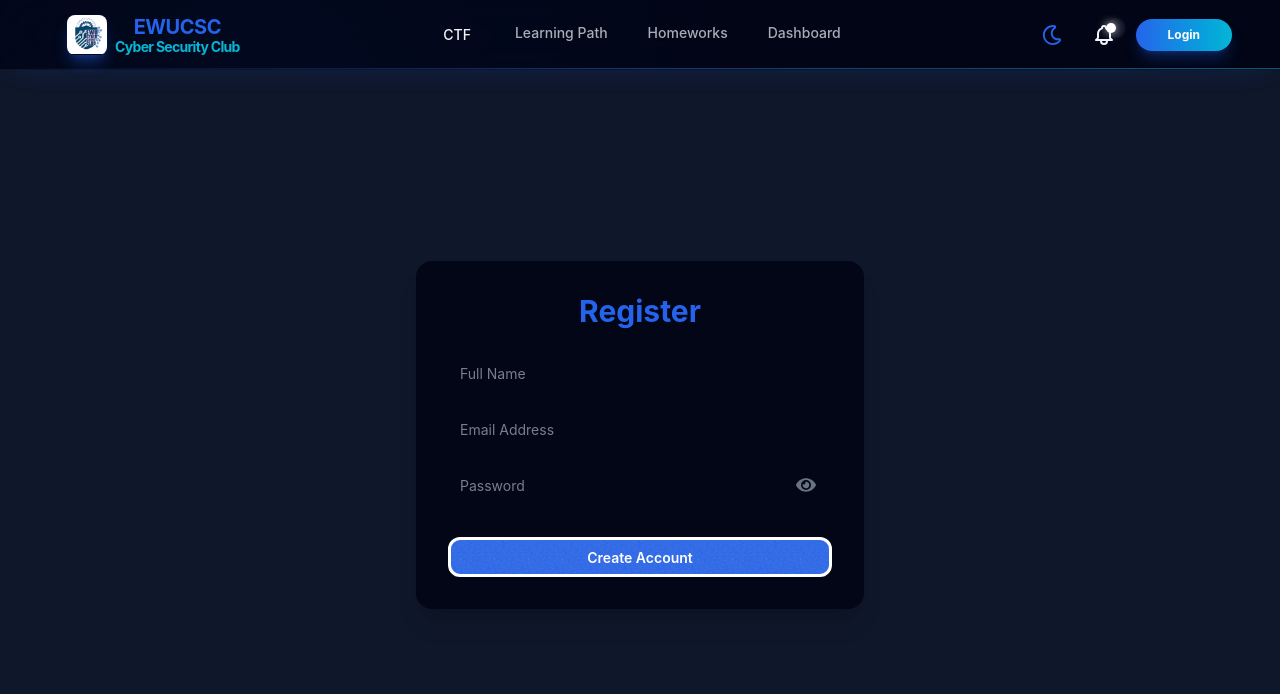
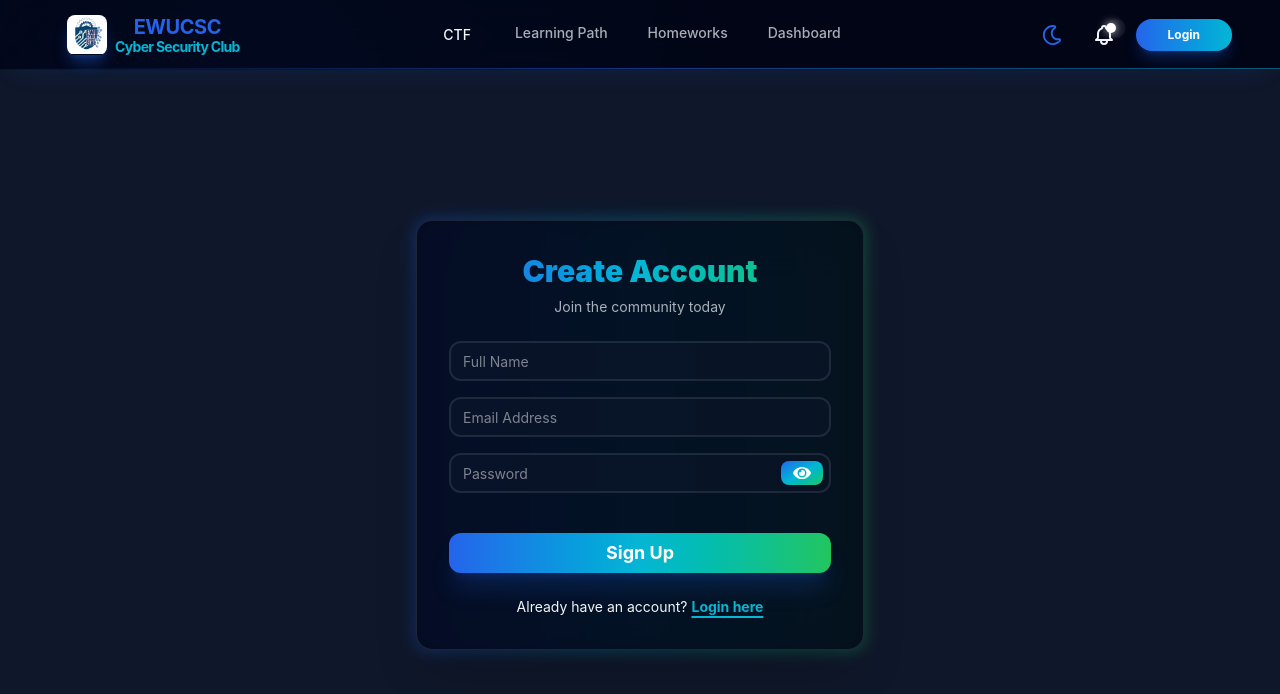
Before and after one commit to Taoshif1/ewucsc-portal-client, a React (Vite) app: page /register in a window 1280 px wide. Shown: the top 694 px of the page. Built offline with nearby package versions, Linux system fonts and the light colour scheme; no server answers.

Commit message:
Register & Login fixed & UI Updated

```diff
--- a/package.json
+++ b/package.json
@@ -16,6 +16,7 @@
     "react": "^19.2.0",
     "react-dom": "^19.2.0",
     "react-hook-form": "^7.71.2",
+    "react-hot-toast": "^2.6.0",
     "react-icons": "^5.6.0",
     "react-router": "^7.13.1",
     "tailwindcss": "^4.2.1"
--- a/src/components/Navbar.jsx
+++ b/src/components/Navbar.jsx
@@ -1,7 +1,7 @@
 // src/components/Navbar.jsx
 import React from "react";
 import Logo from "./Logo";
-import { NavLink } from "react-router";
+import { Link, NavLink } from "react-router";
 import ThemeToggle from "./ThemeToggle";
 
 const Navbar = () => {
@@ -139,9 +139,9 @@ const Navbar = () => {
         </button>
 
         {/* Login Button */}
-        <button className="btn btn-sm px-8 rounded-full text-white font-bold border-none bg-gradient-to-r from-primary to-secondary hover:from-secondary hover:to-primary hover:scale-105 active:scale-95 transition-all duration-500 ease-in-out shadow-lg shadow-primary/30 cursor-pointer">
+        <Link to="/login" className="btn btn-sm px-8 rounded-full text-white font-bold border-none bg-gradient-to-r from-primary to-secondary hover:from-secondary hover:to-primary hover:scale-105 active:scale-95 transition-all duration-500 ease-in-out shadow-lg shadow-primary/30 cursor-pointer">
           Login
-        </button>
+        </Link>
       </div>
     </div>
   );
--- a/src/main.jsx
+++ b/src/main.jsx
@@ -3,10 +3,13 @@ import "./index.css";
 import { RouterProvider } from "react-router";
 import { router } from "./router/router";
 import { AuthProvider } from "./context/AuthProvider";
-
+import { Toaster } from "react-hot-toast";
 
 createRoot(document.getElementById("root")).render(
   <AuthProvider>
-    <RouterProvider router={router} />
-  </AuthProvider>
+    <>
+      <RouterProvider router={router} />
+      <Toaster position="top-right" reverseOrder={false} />
+    </>
+  </AuthProvider>,
 );
--- a/src/pages/Login.jsx
+++ b/src/pages/Login.jsx
@@ -1,11 +1,121 @@
-import React from 'react';
+import { useState } from "react";
+import { useForm } from "react-hook-form";
+import { useAuth } from "../hooks/useAuth";
+import { api } from "../services/api";
+import Navbar from "../components/Navbar";
+import { Link } from "react-router";
+import { FaEye, FaEyeSlash } from "react-icons/fa";
+import toast from "react-hot-toast";
 
 const Login = () => {
-    return (
-        <div>
-            <h1 className="text-3xl font-bold">Login</h1>
+  const { loginUser } = useAuth();
+  const { register, handleSubmit } = useForm();
+
+  const [showPassword, setShowPassword] = useState(false);
+
+  const onSubmit = async (data) => {
+    const loadingToast = toast.loading("Logging in...");
+
+    try {
+      const result = await loginUser(data.email, data.password);
+
+      const firebaseToken = await result.user.getIdToken();
+
+      const res = await api.post(
+        "/login",
+        {},
+        {
+          headers: {
+            Authorization: `Bearer ${firebaseToken}`,
+          },
+        },
+      );
+
+      localStorage.setItem("access-token", res.data.token);
+      toast.success("Login successful!", { id: loadingToast });
+
+      console.log("Login success");
+    } catch (error) {
+      toast.error("Invalid email or password", { id: loadingToast });
+      console.error("Login error:", error.response?.data || error);
+    }
+  };
+
+  return (
+    <div className="min-h-screen flex flex-col">
+      <Navbar />
+
+      <div className="flex-grow flex items-center justify-center bg-base-200 p-4">
+        {/* THE UPGRADED BOX: Multi-color gradient wrapper */}
+        <div className="relative group w-full max-w-md">
+          {/* Animated Glow Background */}
+          <div className="absolute -inset-0.5 bg-gradient-to-r from-primary via-secondary to-accent rounded-[var(--radius-box)] blur opacity-30 group-hover:opacity-60 transition duration-1000"></div>
+
+          {/* Main Card */}
+          <div className="relative card w-full bg-base-100/80 backdrop-blur-xl border border-white/10 shadow-2xl p-8">
+            <h1 className="text-3xl font-black mb-2 text-center bg-gradient-to-r from-primary via-secondary to-accent bg-clip-text text-transparent">
+              Welcome Back
+            </h1>
+
+            <p className="text-center text-sm text-base-content/70 mb-6">
+              Login to continue your journey
+            </p>
+
+            <form onSubmit={handleSubmit(onSubmit)} className="space-y-4">
+              <div className="form-control">
+                <input
+                  {...register("email")}
+                  type="email"
+                  placeholder="Email Address"
+                  className="input border-2 border-base-300 focus:border-primary transition-all w-full bg-base-200/50"
+                  required
+                />
+              </div>
+
+              <div className="form-control relative w-full">
+                <input
+                  {...register("password")}
+                  type={showPassword ? "text" : "password"}
+                  placeholder="Password"
+                  className="input border-2 border-base-300 focus:border-primary transition-all w-full pr-12 bg-base-200/50"
+                  required
+                />
+
+                <button
+                  type="button"
+                  onClick={() => setShowPassword(!showPassword)}
+                  className="absolute inset-y-2 right-2 px-3 flex items-center text-white bg-gradient-to-br from-primary via-secondary to-accent hover:scale-105 active:scale-95 transition-all duration-300 shadow-md cursor-pointer rounded-lg"
+                >
+                  {showPassword ? (
+                    <FaEyeSlash size={18} />
+                  ) : (
+                    <FaEye size={18} />
+                  )}
+                </button>
+              </div>
+
+              <button
+                type="submit"
+                className="btn w-full mt-6 border-none text-white bg-gradient-to-r from-primary via-secondary to-accent hover:saturate-150 hover:scale-[1.02] active:scale-95 transition-all duration-500 shadow-xl shadow-primary/20 font-bold text-lg"
+              >
+                Login
+              </button>
+
+              <p className="text-center text-sm mt-4">
+                Don't have an account?{" "}
+                <Link
+                  to="/register"
+                  className="font-bold text-secondary hover:text-primary transition-colors underline decoration-2 underline-offset-4"
+                >
+                  Create one
+                </Link>
+              </p>
+            </form>
+          </div>
         </div>
-    );
+      </div>
+    </div>
+  );
 };
 
 export default Login;
--- a/src/pages/Register.jsx
+++ b/src/pages/Register.jsx
@@ -4,6 +4,8 @@ import { useAuth } from "../hooks/useAuth";
 import { api } from "../services/api";
 import Navbar from "../components/Navbar";
 import { FaEye, FaEyeSlash } from "react-icons/fa";
+import { Link } from "react-router";
+import toast from "react-hot-toast";
 
 export const Register = () => {
   const { registerUser } = useAuth();
@@ -11,18 +13,36 @@ export const Register = () => {
   const { register, handleSubmit } = useForm();
 
   const onSubmit = async (data) => {
+    const loadingToast = toast.loading("Creating Your Account...");
     try {
+      // Create firebase user
       const result = await registerUser(data.email, data.password);
+
+      // Get Firebase ID token
+      const firebaseToken = await result.user.getIdToken();
+
       const userData = {
         uid: result.user.uid,
         name: data.name,
         email: data.email,
-        role: "member",
       };
-      await api.post("/users", userData);
-      console.log("User saved in DB");
+
+      // Send to backend with Firebase token
+      const res = await api.post("/users", userData, {
+        headers: {
+          Authorization: `Bearer ${firebaseToken}`,
+        },
+      });
+
+      // Store JWT access token
+      localStorage.setItem("access-token", res.data.token);
+      toast.success("Account created successfully!", { id: loadingToast });
+
+      console.log("JWT saved:", res.data.token);
+      console.log("User saved + JWT stored");
     } catch (error) {
-      console.error(error);
+      toast.error("Registration failed. Try again.", { id: loadingToast });
+      console.error("Register error:", error.response?.data || error);
     }
   };
 
@@ -34,12 +54,21 @@ export const Register = () => {
     <div className="min-h-screen flex flex-col">
       <Navbar />
 
-      {/* Centering Wrapper */}
       <div className="flex-grow flex items-center justify-center bg-base-200 p-4">
-        <div className="card w-full max-w-md bg-base-100 shadow-xl p-8">
-          <h1 className="text-3xl font-bold mb-6 text-center text-primary">
-            Register
+        {/* THE UPGRADED BOX: Multi-color gradient wrapper */}
+        <div className="relative group w-full max-w-md">
+          {/* Animated Glow Background */}
+          <div className="absolute -inset-0.5 bg-gradient-to-r from-primary via-secondary to-accent rounded-[var(--radius-box)] blur opacity-30 group-hover:opacity-60 transition duration-1000"></div>
+
+          {/* Main Card */}
+          <div className="relative card w-full bg-base-100/80 backdrop-blur-xl border border-white/10 shadow-2xl p-8">
+            <h1 className="text-3xl font-black mb-2 text-center bg-gradient-to-r from-primary via-secondary to-accent bg-clip-text text-transparent">
+              Create Account
             </h1>
+
+            <p className="text-center text-sm text-base-content/70 mb-6">
+              Join the community today
+            </p>
 
             <form onSubmit={handleSubmit(onSubmit)} className="space-y-4">
               <div className="form-control">
@@ -47,7 +76,7 @@ export const Register = () => {
                   {...register("name")}
                   type="text"
                   placeholder="Full Name"
-                className="input input-bordered w-full"
+                  className="input border-2 border-base-300 focus:border-primary transition-all w-full bg-base-200/50"
                   required
                 />
               </div>
@@ -57,34 +86,51 @@ export const Register = () => {
                   {...register("email")}
                   type="email"
                   placeholder="Email Address"
-                className="input input-bordered w-full"
+                  className="input border-2 border-base-300 focus:border-primary transition-all w-full bg-base-200/50"
                   required
                 />
               </div>
 
-            {/* Password Field with React Icon Toggle */}
+              {/* Password Field with Gradient Toggle */}
               <div className="form-control relative w-full">
                 <input
                   {...register("password")}
                   type={showPassword ? "text" : "password"}
                   placeholder="Password"
-                className="input input-bordered w-full pr-12"
+                  className="input border-2 border-base-300 focus:border-primary transition-all w-full pr-12 bg-base-200/50"
                   required
                 />
                 <button
                   type="button"
                   onClick={togglePasswordVisibility}
-                className="absolute inset-y-0 right-0 pr-4 flex items-center text-gray-500 hover:text-primary transition-colors"
-                aria-label={showPassword ? "Hide password" : "Show password"}
+                  className="absolute inset-y-2 right-2 px-3 flex items-center text-white bg-gradient-to-br from-primary via-secondary to-accent hover:scale-105 active:scale-95 transition-all duration-300 shadow-md cursor-pointer rounded-lg"
                 >
-                {showPassword ? <FaEyeSlash size={20} /> : <FaEye size={20} />}
+                  {showPassword ? (
+                    <FaEyeSlash size={18} />
+                  ) : (
+                    <FaEye size={18} />
+                  )}
                 </button>
               </div>
 
-            <button type="submit" className="btn btn-primary w-full mt-4">
-              Create Account
+              <button
+                type="submit"
+                className="btn w-full mt-6 border-none text-white bg-gradient-to-r from-primary via-secondary to-accent hover:saturate-150 hover:scale-[1.02] active:scale-95 transition-all duration-500 shadow-xl shadow-primary/20 font-bold text-lg"
+              >
+                Sign Up
               </button>
             </form>
+
+            <p className="text-center text-sm mt-6">
+              Already have an account?{" "}
+              <Link
+                to="/login"
+                className="font-bold text-secondary hover:text-primary transition-colors underline decoration-2 underline-offset-4"
+              >
+                Login here
+              </Link>
+            </p>
+          </div>
         </div>
       </div>
     </div>
```
Also changed, not shown: src/router/router.jsx (+8 -8 lines), src/services/api.js (+6 -8 lines), 2 other files (tests, documents, lock files or other folders). Lines whose indentation alone changed are shown as unchanged.
